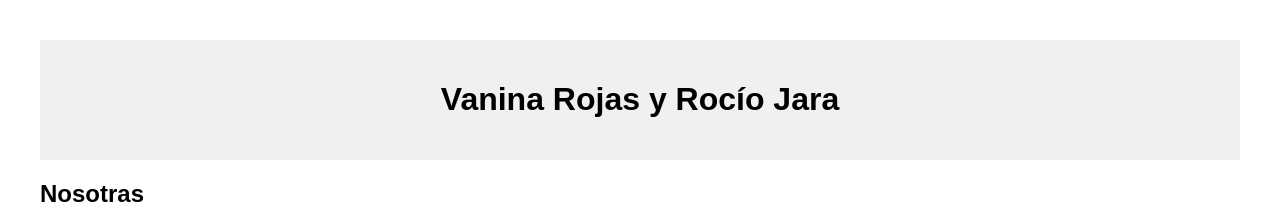
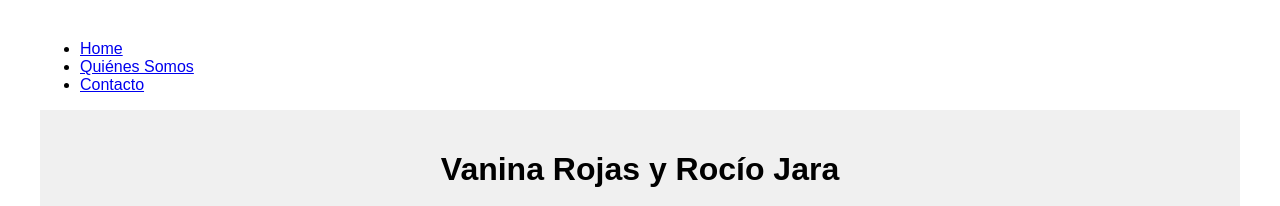
Before and after one commit to ro-jara/Proyecto-Rojas_Jara, a plain HTML site: page index.html in a window 1280 px wide. Shown: the top 206 px of the page. Drawn offline with Linux system fonts and the light colour scheme.

Commit message:
agrego barra de navegación

```diff
--- a/index.html
+++ b/index.html
@@ -11,6 +11,13 @@
         img { max-width: 300px; display: block; margin: 20px auto; }
     </style>
 </head>
+    <nav>
+        <ul>
+          <li><a href="#home">Home</a></li>
+          <li><a href="#quienes-somos">Quiénes Somos</a></li>
+          <li><a href="#contacto">Contacto</a></li>
+        </ul>
+      </nav>
 <body>
     <header>
         <h1>Vanina Rojas y Rocío Jara</h1>
```
